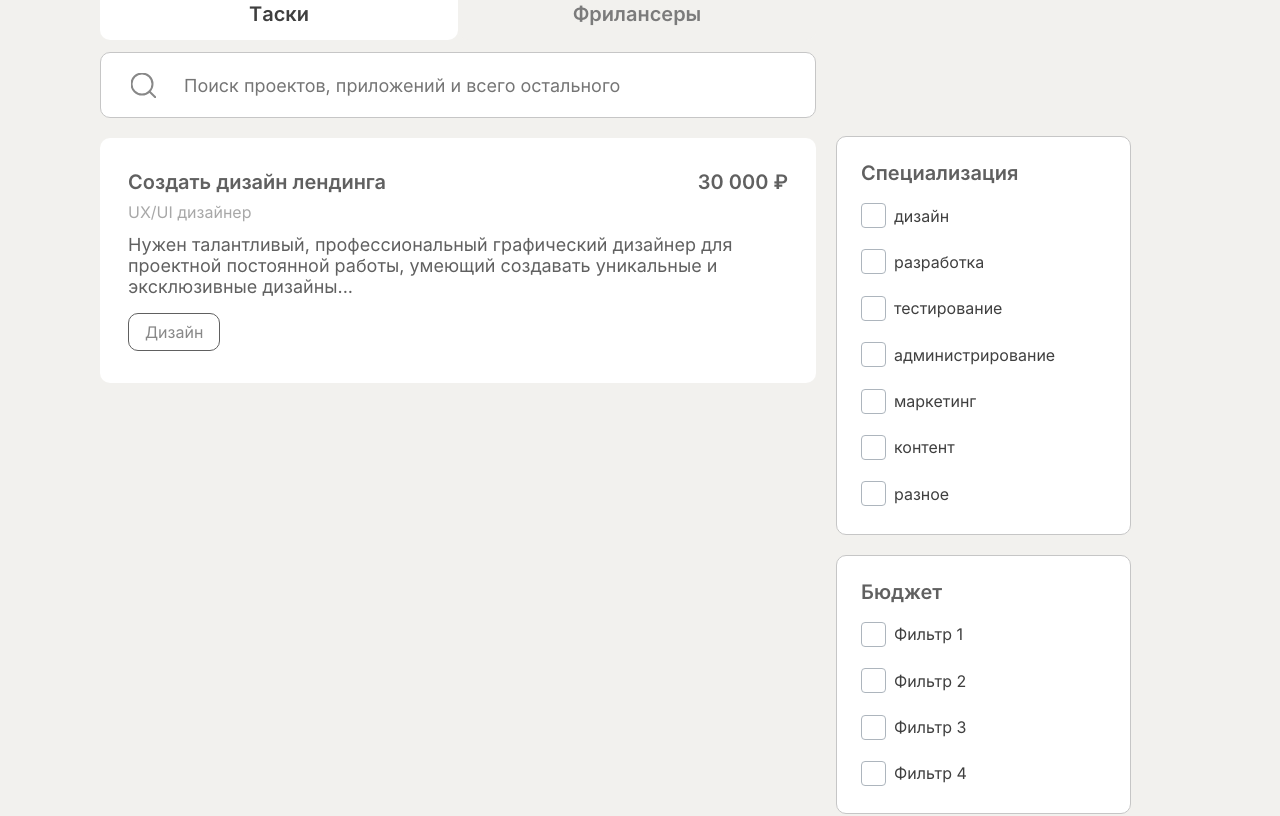
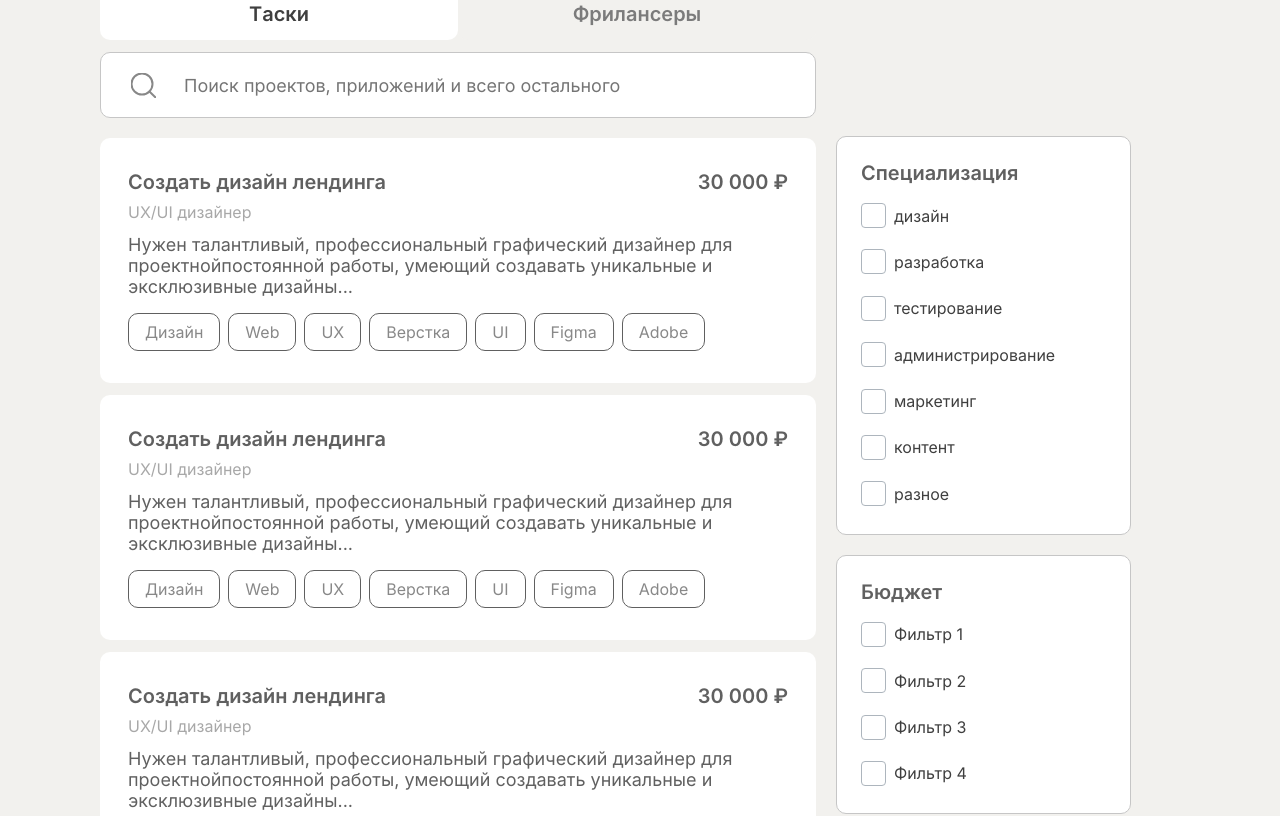
Before and after one commit to tutanhamon667/contract, a React (Create React App) app in the folder frontend/: page / in a window 1280 px wide. Shown: the part 840-1656 px from the top of the page. Built offline with nearby package versions, Linux system fonts and the light colour scheme.

Commit message:
refactor: изменить дизайн главной страницы

```diff
--- a/frontend/src/components/FreelanceOrder/FreelanceOrder.jsx
+++ b/frontend/src/components/FreelanceOrder/FreelanceOrder.jsx
@@ -1,17 +1,22 @@
 import "./FreelanceOrder.css";
-import React from "react";
+import React, { useState } from "react";
 import SearchMain from "../SearchMain/SearchMain";
 import FilterSection from "../FilterSection/FilterSection";
 import OrderCards from "../OrderCards/OrderCards";
-import OperationMode from "../OperationMode/OperationMode"
+import OperationMode from "../OperationMode/OperationMode";
 
 function FreelanceOrder() {
+  const [operationMode, setOperationMode] = useState(true);
+
   return (
     <section className="freelance-order">
       <div className="freelance-order__column-order">
-        <OperationMode/>
+        <OperationMode
+          operationMode={operationMode}
+          setOperationMode={setOperationMode}
+        />
         <SearchMain />
-        <OrderCards />
+        <OrderCards operationMode={operationMode}/>
       </div>
       <div className="freelance-order__column-filter">
         <FilterSection />
--- a/frontend/src/components/Main/Main.jsx
+++ b/frontend/src/components/Main/Main.jsx
@@ -1,5 +1,5 @@
 import "./Main.css";
-import React from "react";
+import React  from "react";
 import StartWork from "../StartWork/StartWork";
 import FreelanceOrder from "../FreelanceOrder/FreelanceOrder";
 import { useLocation } from "react-router-dom";
@@ -7,6 +7,8 @@ import Header from "../Header/Header";
 
 function Main() {
   const { pathname } = useLocation();
+
+
   return (
     <main className="content">
       <div className="content__image">
--- a/frontend/src/components/OperationMode/OperationMode.css
+++ b/frontend/src/components/OperationMode/OperationMode.css
@@ -8,8 +8,21 @@
   width: 50%;
   height: 52px;
   border-radius: 10px;
+  background-color: #f2f1ee;
+  font-size: 20px;
+  font-style: normal;
+  font-weight: 600;
+  line-height: 24px; /* 120% */
+  color: #7b7b7b;
+  cursor: pointer;
+  border: none;
+}
+
+.operation-mode__button_freelance {
+}
+
+.operation-mode__button_action {
   background: #fff;
-  cursor: pointer;
   color: #3f3f3f;
   border: none;
   font-family: Inter;
@@ -18,15 +31,3 @@
   font-weight: 600;
   line-height: 24px; /* 120% */
 }
-
-.operation-mode__button_freelance {
-  background-color: #f2f1ee;
-  font-size: 20px;
-  font-style: normal;
-  font-weight: 600;
-  line-height: 24px; /* 120% */
-  color: #7B7B7B;
-}
-
-.operation-mode__button_action {
-}
--- a/frontend/src/components/OperationMode/OperationMode.jsx
+++ b/frontend/src/components/OperationMode/OperationMode.jsx
@@ -1,12 +1,9 @@
 import React, { useState } from "react";
 import "./OperationMode.css";
 
-function OperationMode() {
-  const [operationMode, setOperationMode] = useState(true);
+function OperationMode({ operationMode, setOperationMode }) {
 
-  const handleOperationMode = () => {
-    setOperationMode(!operationMode);
-  };
+
 
   return (
     <section className="operation-mode">
--- a/frontend/src/components/OrderCard/OrderCard.jsx
+++ b/frontend/src/components/OrderCard/OrderCard.jsx
@@ -0,0 +1,27 @@
+import React from "react";
+import "./OrderCard.css";
+
+const OrderCard = ({ cards }) => {
+  // eslint-disable-next-line array-callback-return
+  return cards.map((item) => {
+    return (
+      <div className="orderCard">
+        <div className="orderCard__header-container">
+          <div className="orderCard__title-container">
+            <h3 className="orderCard__title">{item.title}</h3>
+            <p className="orderCard__direction">{item.direction}</p>
+          </div>
+          <p className="orderCard__price">{item.price}</p>
+        </div>
+        <p className="orderCard__description">{item.description}</p>
+        <div className="orderCard__tag-container">
+          {item.tag.map((tag) => {
+            return <p className="orderCard__tag">{tag}</p>;
+          })}
+        </div>
+      </div>
+    );
+  });
+};
+
+export default OrderCard;
--- a/frontend/src/components/OrderCards/OrderCards.css
+++ b/frontend/src/components/OrderCards/OrderCards.css
@@ -1,5 +1,12 @@
 .orderCards {
   margin: 20px 0 0;
+  gap: 12px;
+  display: flex;
+  flex-direction: column;
+}
+
+.orderCard {
+  margin: 0;
   background-color: #fff;
   border-radius: 10px;
   padding: 32px 28px;
@@ -14,6 +21,7 @@
 .orderCard__title {
   margin: 0;
   color: #606060;
+  font-family: Inter;
   font-size: 20px;
   font-style: normal;
   font-weight: 600;
@@ -23,6 +31,7 @@
 .orderCard__direction {
   margin: 8px 0 0;
   color: #a8a8a8;
+  font-family: Inter;
   font-size: 16px;
   font-style: normal;
   font-weight: 400;
@@ -32,6 +41,7 @@
 .orderCard__price {
   margin: 0;
   color: #606060;
+  font-family: Inter;
   font-size: 20px;
   font-style: normal;
   font-weight: 600;
@@ -41,6 +51,7 @@
 .orderCard__description {
   margin: 12px 0 0;
   color: #606060;
+  font-family: Inter;
   font-size: 18px;
   font-style: normal;
   font-weight: 400;
@@ -61,6 +72,7 @@
   border-radius: 10px;
   border: 1px solid #606060;
   color: #888;
+  font-family: Inter;
   font-size: 16px;
   font-style: normal;
   font-weight: 400;
@@ -70,38 +82,9 @@
 .orderCard__client {
   margin: 20px 0 8px;
   color: #a8a8a8;
+  font-family: Inter;
   font-size: 16px;
   font-style: normal;
   font-weight: 400;
   line-height: normal;
 }
-
-.full-stars {
-}
-.full-stars .rating-group {
-  display: inline-flex;
-}
-.full-stars input {
-  position: absolute;
-  left: -9999px;
-}
-.full-stars label {
-  margin: 0;
-  cursor: pointer;
-}
-.full-stars label svg {
-  margin: 2px;
-  width: 17.647px;
-  height: 17.647px;
-  fill: #337ab7;
-  transition: fill 0.3s;
-}
-.full-stars input:checked ~ label svg {
-  fill: #fdfdfd;
-}
-.full-stars .rating-group:hover label svg {
-  fill: #337ab7;
-}
-.full-stars .rating-group input:hover ~ label svg {
-  fill: #ffffff;
-}
--- a/frontend/src/components/OrderCards/OrderCards.jsx
+++ b/frontend/src/components/OrderCards/OrderCards.jsx
@@ -1,26 +1,15 @@
 import React from "react";
 import "./OrderCards.css";
+import { tasks } from "../../utils/tasks";
+import { frelance } from "../../utils/frelance";
+import OrderCard from "../OrderCard/OrderCard"
 
-const OrderCards = () => {
+const OrderCards = ({ operationMode }) => {
+
   return (
     <div className="orderCards">
-      <div className="orderCard">
-        <div className="orderCard__header-container">
-          <div className="orderCard__title-container">
-            <h3 className="orderCard__title">Создать дизайн лендинга</h3>
-            <p className="orderCard__direction">UX/UI дизайнер</p>
-          </div>
-          <p className="orderCard__price">30 000 ₽</p>
-        </div>
-        <p className="orderCard__description">
-          Нужен талантливый, профессиональный графический дизайнер для проектной
-          постоянной работы, умеющий создавать уникальные и эксклюзивные
-          дизайны...
-        </p>
-        <div className="orderCard__tag-container">
-          <p className="orderCard__tag">Дизайн</p>
-        </div>
-      </div>
+      {operationMode ? <OrderCard   cards={tasks}/> : <OrderCard   cards={frelance}/> }
+
     </div>
   );
 };
--- /dev/null
+++ b/frontend/src/utils/frelance.js
@@ -0,0 +1,35 @@
+export const frelance = [
+  {
+    title: "Мария Смирнова",
+    direction: "дизайн",
+    price: "5 000 ₽ / час",
+    description: "Я занимаюсь разработкой интуитивных и удобных интерфейсов с акцентом на пользовательский опыт. Моя цель - помочь вашему бизнесу выделиться и обеспечить вашим клиентам непревзойденный опыт использования.",
+    tag: ["Дизайн", "Web", "Figma", "Adobe" ],
+    id: 1
+  },
+  {
+    title: "Дмитрий Петров",
+    direction: "дизайн",
+    price: "5 000 ₽ / час",
+    description: " С более чем 5-летним опытом в области графического дизайна, я создаю визуальные концепции, которые захватывают, вдохновляют и вовлекают. Использую последние тренды и технологии для создания уникальных и инновационных дизайнерских решений.",
+    tag: ["Дизайн", "Web", "Figma", "Adobe" ],
+    id: 2
+  },
+  {
+    title: "Екатерина Сергеева",
+    direction: "разработка",
+    price: "5 000 ₽ / час",
+    description: "С опытом работы более 7 лет, я стремлюсь разрабатывать эффективные и масштабируемые веб-решения. Обладаю глубокими знаниями в области программирования и веб-разработки, стремлюсь к постоянному совершенствованию и обучению новым технологиям.",
+    tag: ["Дизайн", "Web", "Figma", "Adobe" ],
+    id: 3
+  },
+  {
+    title: "Александра Иванова",
+    direction: "тестирование",
+    price: "5 000 ₽ / час",
+    description: "Более 6 лет опыта в области тестирования ПО. Специализируюсь на выявлении и документировании дефектов, разработке и выполнении тест-планов, а также автоматизации тестирования для обеспечения высокого качества программного обеспечения.",
+    tag: ["Дизайн", "Web", "Figma", "Adobe" ],
+    id: 4
+  }
+
+];
--- /dev/null
+++ b/frontend/src/utils/tasks.js
@@ -0,0 +1,38 @@
+export const tasks = [
+  {
+    title: "Создать дизайн лендинга",
+    direction: "UX/UI дизайнер",
+    price: "30 000 ₽",
+    description: "Нужен талантливый, профессиональный графический дизайнер для проектнойпостоянной работы, умеющий создавать уникальные и эксклюзивные дизайны...",
+    tag: ["Дизайн", "Web", "UX", "Верстка", "UI", "Figma", "Adobe" ],
+    id: 1
+  },
+  {
+    title: "Создать дизайн лендинга",
+    direction: "UX/UI дизайнер",
+    price: "30 000 ₽",
+    description: "Нужен талантливый, профессиональный графический дизайнер для проектнойпостоянной работы, умеющий создавать уникальные и эксклюзивные дизайны...",
+    tag: ["Дизайн", "Web", "UX", "Верстка", "UI", "Figma", "Adobe" ],
+    client: "Компания ООО Крошка Картошка",
+    id: 2
+  },
+  {
+    title: "Создать дизайн лендинга",
+    direction: "UX/UI дизайнер",
+    price: "30 000 ₽",
+    description: "Нужен талантливый, профессиональный графический дизайнер для проектнойпостоянной работы, умеющий создавать уникальные и эксклюзивные дизайны...",
+    tag: ["Дизайн", "Web", "UX", "Верстка", "UI", "Figma", "Adobe" ],
+    client: "Компания ООО Крошка Картошка",
+    id: 3
+  },
+  {
+    title: "Создать дизайн лендинга",
+    direction: "UX/UI дизайнер",
+    price: "30 000 ₽",
+    description: "Нужен талантливый, профессиональный графический дизайнер для проектнойпостоянной работы, умеющий создавать уникальные и эксклюзивные дизайны...",
+    tag: ["Дизайн", "Web", "UX", "Верстка", "UI", "Figma", "Adobe" ],
+    client: "Компания ООО Крошка Картошка",
+    id: 4
+  }
+
+];
```
